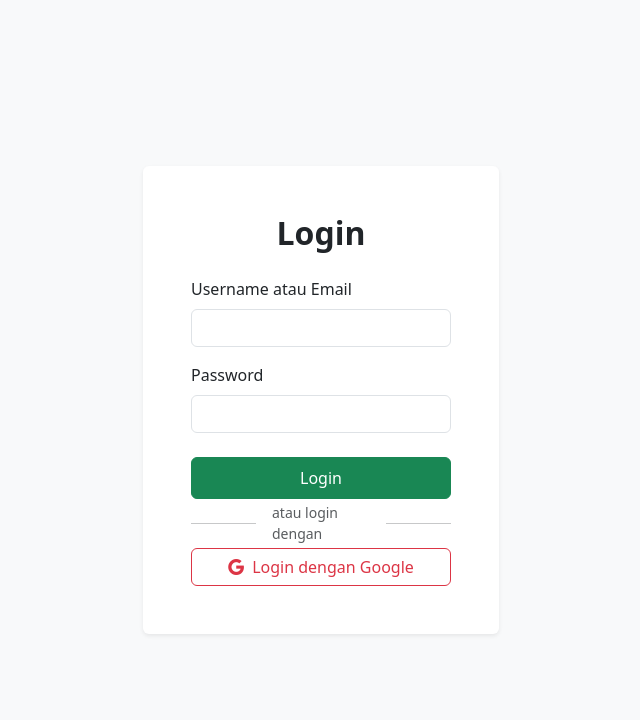
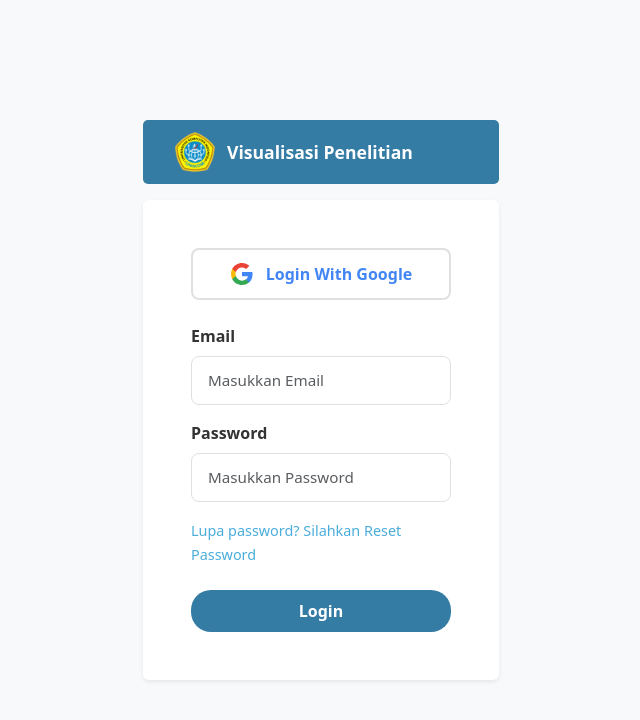
Before and after one commit to aprnna/KP-Penelitian-Dosen, a PHP site: page /auth/auth/login in a window 1280 px wide. Shown: the top 720 px of the page, without its empty margins (319-959 px from the left). Run offline with PHP 8.4, Linux system fonts and the light colour scheme.

Commit message:
slicing UI Login

```diff
--- a/app/views/auth/login.php
+++ b/app/views/auth/login.php
@@ -1,5 +1,82 @@
-<h2 class="text-center mb-4 fw-bold text-dark">Login</h2>
+<style>
+  .google-btn {
+    display: flex;
+    align-items: center;
+    justify-content: center;
+    gap: 0.75rem;
+    padding: 0.75rem 1.5rem;
+    border: 2px solid #e0e0e0;
+    border-radius: 8px;
+    background: white;
+    color: #4285F4;
+    font-weight: 600;
+    font-size: 1rem;
+    text-decoration: none;
+    transition: all 0.2s ease;
+    margin-bottom: 1.5rem;
+  }
 
+  .google-btn:hover {
+    border-color: #4285F4;
+    background-color: #f8f9fa;
+    color: #4285F4;
+  }
+
+  .google-btn img {
+    height: 24px;
+    width: 24px;
+  }
+
+  .form-label-custom {
+    font-weight: 600;
+    color: #333;
+    margin-bottom: 0.5rem;
+  }
+
+  .form-control-custom {
+    border: 1px solid #e0e0e0;
+    border-radius: 8px;
+    padding: 0.75rem 1rem;
+    font-size: 0.95rem;
+  }
+
+  .form-control-custom:focus {
+    border-color: #4AADDB;
+    box-shadow: 0 0 0 3px rgba(74, 173, 219, 0.1);
+  }
+
+  .forgot-password {
+    color: #4AADDB;
+    text-decoration: none;
+    font-size: 0.9rem;
+  }
+
+  .forgot-password:hover {
+    text-decoration: underline;
+    color: #2D8BC2;
+  }
+
+  .btn-login {
+    background: #357CA5;
+    border: none;
+    border-radius: 20px;
+    padding: 0.575rem 1rem;
+    color: white;
+    font-weight: 600;
+    font-size: 1rem;
+    width: 100%;
+    transition: all 0.2s ease;
+  }
+
+  .btn-login:hover {
+    background: linear-gradient(135deg, #1E3D52 0%, #152A38 100%);
+    transform: translateY(-1px);
+  }
+</style>
+
+<!-- Header -->
+
+<!-- Alert Messages -->
 <?php if (isset($_SESSION['error'])): ?>
   <div class="alert alert-danger alert-dismissible fade show" role="alert">
     <?php echo $_SESSION['error'];
@@ -16,28 +93,34 @@
   </div>
 <?php endif; ?>
 
+<!-- Google Login Button -->
+<div class="text-center mb-4">
+  <a href="<?php echo BASE_URL; ?>auth/google/login" class="google-btn">
+    <svg width="24" height="24" viewBox="0 0 24 24">
+      <path fill="#4285F4" d="M22.56 12.25c0-.78-.07-1.53-.2-2.25H12v4.26h5.92c-.26 1.37-1.04 2.53-2.21 3.31v2.77h3.57c2.08-1.92 3.28-4.74 3.28-8.09z" />
+      <path fill="#34A853" d="M12 23c2.97 0 5.46-.98 7.28-2.66l-3.57-2.77c-.98.66-2.23 1.06-3.71 1.06-2.86 0-5.29-1.93-6.16-4.53H2.18v2.84C3.99 20.53 7.7 23 12 23z" />
+      <path fill="#FBBC05" d="M5.84 14.09c-.22-.66-.35-1.36-.35-2.09s.13-1.43.35-2.09V7.07H2.18C1.43 8.55 1 10.22 1 12s.43 3.45 1.18 4.93l2.85-2.22.81-.62z" />
+      <path fill="#EA4335" d="M12 5.38c1.62 0 3.06.56 4.21 1.64l3.15-3.15C17.45 2.09 14.97 1 12 1 7.7 1 3.99 3.47 2.18 7.07l3.66 2.84c.87-2.6 3.3-4.53 6.16-4.53z" />
+    </svg>
+    Login With Google
+  </a>
+</div>
+
+<!-- Login Form -->
 <form action="<?php echo BASE_URL; ?>auth/doLogin" method="POST">
   <div class="mb-3">
-    <label for="username" class="form-label fw-medium">Username atau Email</label>
-    <input type="text" class="form-control" id="username" name="username" required>
+    <label for="email" class="form-label form-label-custom">Email</label>
+    <input type="text" class="form-control form-control-custom" id="email" name="username" placeholder="Masukkan Email" required>
   </div>
 
   <div class="mb-3">
-    <label for="password" class="form-label fw-medium">Password</label>
-    <input type="password" class="form-control" id="password" name="password" required>
+    <label for="password" class="form-label form-label-custom">Password</label>
+    <input type="password" class="form-control form-control-custom" id="password" name="password" placeholder="Masukkan Password" required>
   </div>
 
-  <button type="submit" class="btn btn-success w-100 py-2 mt-2">Login</button>
+  <div class="mb-4">
+    <a href="<?php echo BASE_URL; ?>auth/forgot-password" class="forgot-password">Lupa password? Silahkan Reset Password</a>
+  </div>
+
+  <button type="submit" class="btn-login">Login</button>
 </form>
-
-<div class="position-relative my-4">
-  <hr>
-  <span class="position-absolute top-50 start-50 translate-middle bg-white px-3 text-muted small">atau login dengan</span>
-</div>
-
-<div class="d-grid gap-2">
-  <a href="<?php echo BASE_URL; ?>auth/google/login" class="btn btn-outline-danger d-flex align-items-center justify-content-center gap-2">
-    <i class="bi bi-google"></i>
-    Login dengan Google
-  </a>
-</div>
--- a/app/views/layouts/auth.php
+++ b/app/views/layouts/auth.php
@@ -10,12 +10,39 @@
   <!-- Bootstrap Icons -->
   <link href="https://cdn.jsdelivr.net/npm/bootstrap-icons@1.11.1/font/bootstrap-icons.css" rel="stylesheet">
 </head>
+<style>
+  .login-header {
+    background: #357CA5;
+    border-radius: 5px;
+    padding: 0.75rem 2rem;
+    display: inline-flex;
+    align-items: center;
+    gap: 0.75rem;
+    margin-bottom: 1rem;
+    width: 100%;
+  }
+
+  .login-header img {
+    height: 40px;
+    width: auto;
+  }
+
+  .login-header span {
+    color: white;
+    font-size: 1.1rem;
+    font-weight: 600;
+  }
+</style>
 
 <body class="bg-light">
   <div class="min-vh-100 d-flex justify-content-center align-items-center py-4">
     <div class="container">
       <div class="row justify-content-center">
         <div class="col-md-6 col-lg-5 col-xl-4">
+          <div class="login-header">
+            <img src="<?php echo BASE_URL; ?>logo_unikom2.png" alt="Logo UNIKOM">
+            <span>Visualisasi Penelitian</span>
+          </div>
           <div class="card shadow-sm border-0">
             <div class="card-body p-4 p-md-5">
               <?php require_once '../app/views/' . $viewContent . '.php'; ?>
--- a/app/views/layouts/main.php
+++ b/app/views/layouts/main.php
@@ -19,13 +19,14 @@
     <?php require_once '../app/views/partials/navbar.php'; ?>
   <?php endif; ?>
 
-  <main class="min-vh-100">
+  <main class="min-vh-100 " style="background-color:#F6FCFF">
     <?php require_once '../app/views/' . $viewContent . '.php'; ?>
   </main>
-
+  <!--
   <?php if (isset($showFooter) && $showFooter): ?>
     <?php require_once '../app/views/partials/footer.php'; ?>
   <?php endif; ?>
+  -->
 
   <!-- Bootstrap 5 JS Bundle -->
   <script src="https://cdn.jsdelivr.net/npm/bootstrap@5.3.2/dist/js/bootstrap.bundle.min.js"></script>
--- a/config/config.php
+++ b/config/config.php
@@ -4,7 +4,7 @@
 // Use 127.0.0.1 instead of localhost to force TCP connection (required for Docker)
 define('DB_HOST', getenv('DB_HOST') ?: '127.0.0.1');
 define('DB_USER', getenv('DB_USER') ?: 'root');
-define('DB_PASS', getenv('DB_PASS') ?: 'secret');
+define('DB_PASS', getenv('DB_PASS') ?: '');
 define('DB_NAME', getenv('DB_NAME') ?: 'kp-penelitian-dosen');
 
 // App Configuration
```
Also changed, not shown: app/views/partials/navbar.php (+117 -15 lines), public/Logo_unikom2.png (added), public/logo_unikom.png (added).
